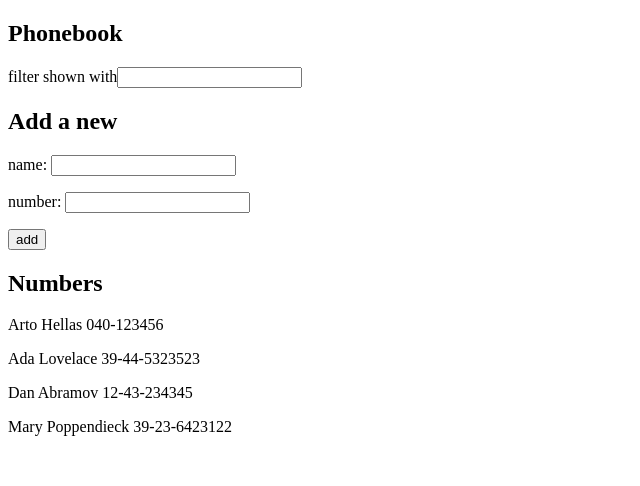
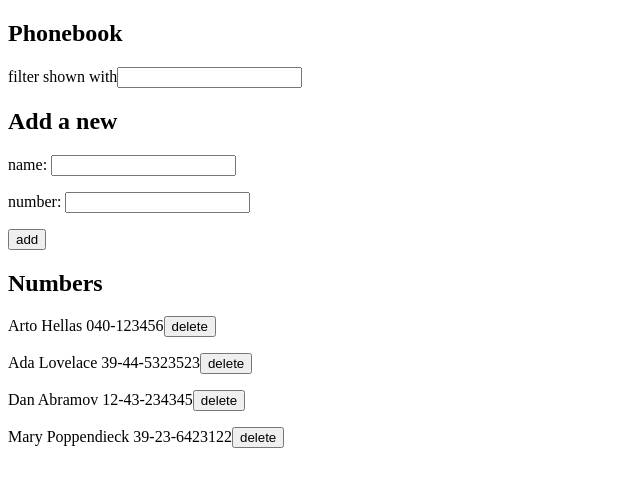
Before and after one commit to buiquanghuy23103/full-stack-open, a React (Create React App) app in the folder part2/phonebook/: page / in a window 1280 px wide. Shown: the top 486 px of the page, without its empty margins (0-640 px from the left). Built offline with nearby package versions, Linux system fonts and the light colour scheme; data requests are answered from the project's data file.

Commit message:
exercise 2.17

```diff
--- a/part2/phonebook/src/App.js
+++ b/part2/phonebook/src/App.js
@@ -18,6 +18,12 @@ const App = () => {
 			.then(newPerson => setPersons(persons.concat(newPerson)))
 	}
 
+	const deletePerson = person => {
+		if (window.confirm(`Delete ${person.name}`))
+		service.deletePersonById(person.id)
+			.then(data => setPersons(persons.filter(p => p.id !== person.id)))
+	}
+
 	return (
 		<div>
 			<h2>Phonebook</h2>
@@ -25,7 +31,7 @@ const App = () => {
 			<h2>Add a new</h2>
 			<AddNewForm persons={persons} addNewPerson={addNewPerson}/>
 			<h2>Numbers</h2>
-			<PersonList persons={persons}/>
+			<PersonList persons={persons} deletePerson={deletePerson}/>
 		</div>
 	)
 }
--- a/part2/phonebook/src/components/PersonLine.js
+++ b/part2/phonebook/src/components/PersonLine.js
@@ -1,5 +1,11 @@
-const PersonLine = ({person}) => (
-	<p key={person.name}>{person.name} {person.number}</p>
-)
+const PersonLine = ({person, deletePerson}) =>
+{
+	return (
+		<p key={person.name}>
+			{person.name} {person.number}
+			<button onClick={() => deletePerson(person)}>delete</button>
+		</p>
+	)
+}
 
 export default PersonLine
--- a/part2/phonebook/src/components/PersonList.js
+++ b/part2/phonebook/src/components/PersonList.js
@@ -1,7 +1,11 @@
 import PersonLine from "./PersonLine"
 
-const PersonList = ({persons}) => persons.map(person =>
-	<PersonLine key={person.id} person={person}/>
+const PersonList = ({persons, deletePerson}) => persons.map(person =>
+	<PersonLine
+		key={person.id}
+		person={person}
+		deletePerson={deletePerson}
+	/>
 )
 
 export default PersonList
--- a/part2/phonebook/src/service.js
+++ b/part2/phonebook/src/service.js
@@ -1,16 +1,24 @@
 import axios from 'axios'
 
+const baseUrl = 'http://localhost:3001'
+
 const getAll = () => {
-	return axios.get('http://localhost:3001/persons')
+	return axios.get(`${baseUrl}/persons`)
 			.then(response => response.data)
 }
 
 const addNewPerson = newPerson => {
-	return axios.post('http://localhost:3001/persons', newPerson)
+	return axios.post(`${baseUrl}/persons`, newPerson)
+		.then(response => response.data)
+}
+
+const deletePersonById = id => {
+	return axios.delete(`${baseUrl}/persons/${id}`)
 		.then(response => response.data)
 }
 
 export default {
 	getAll,
-	addNewPerson
+	addNewPerson,
+	deletePersonById
 }
```
